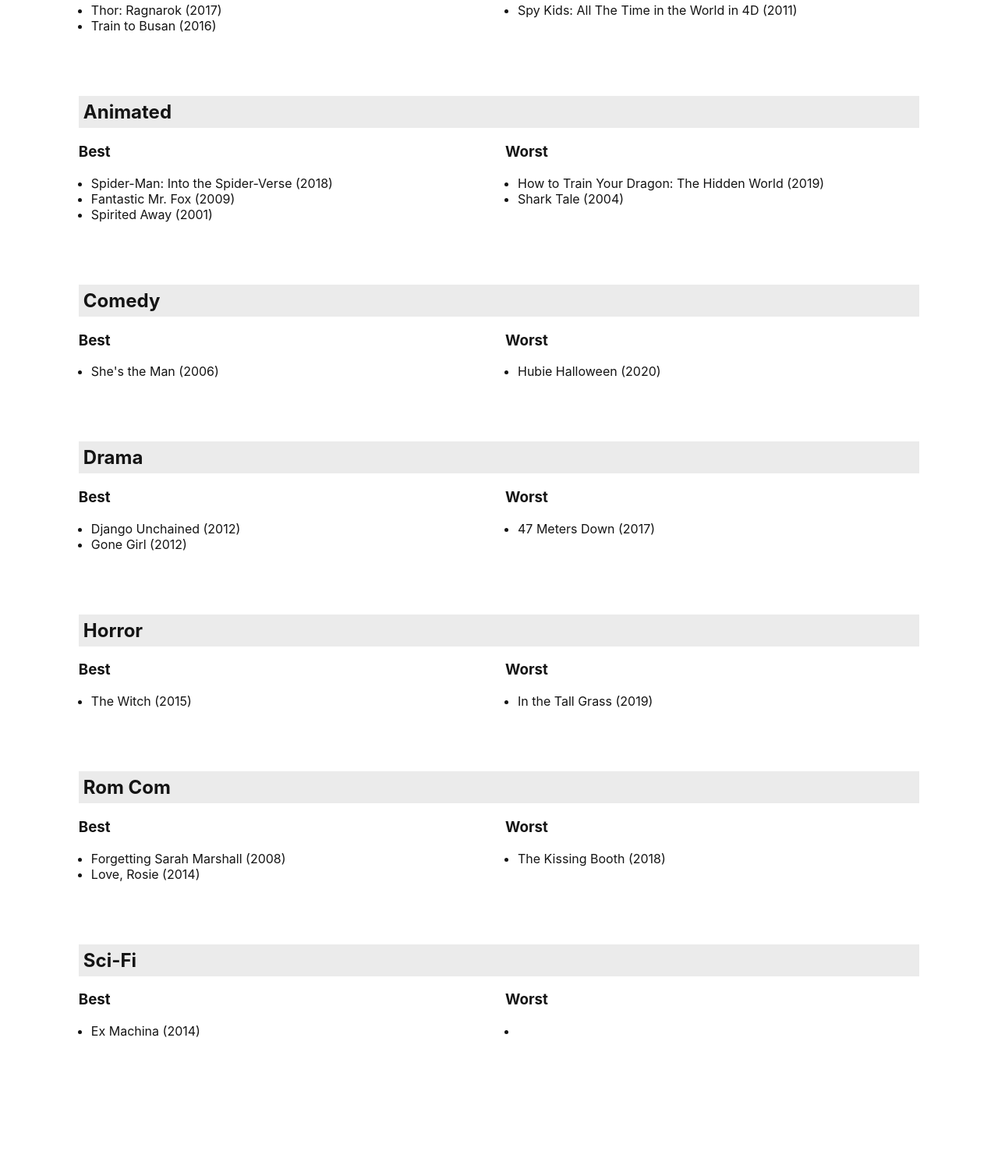
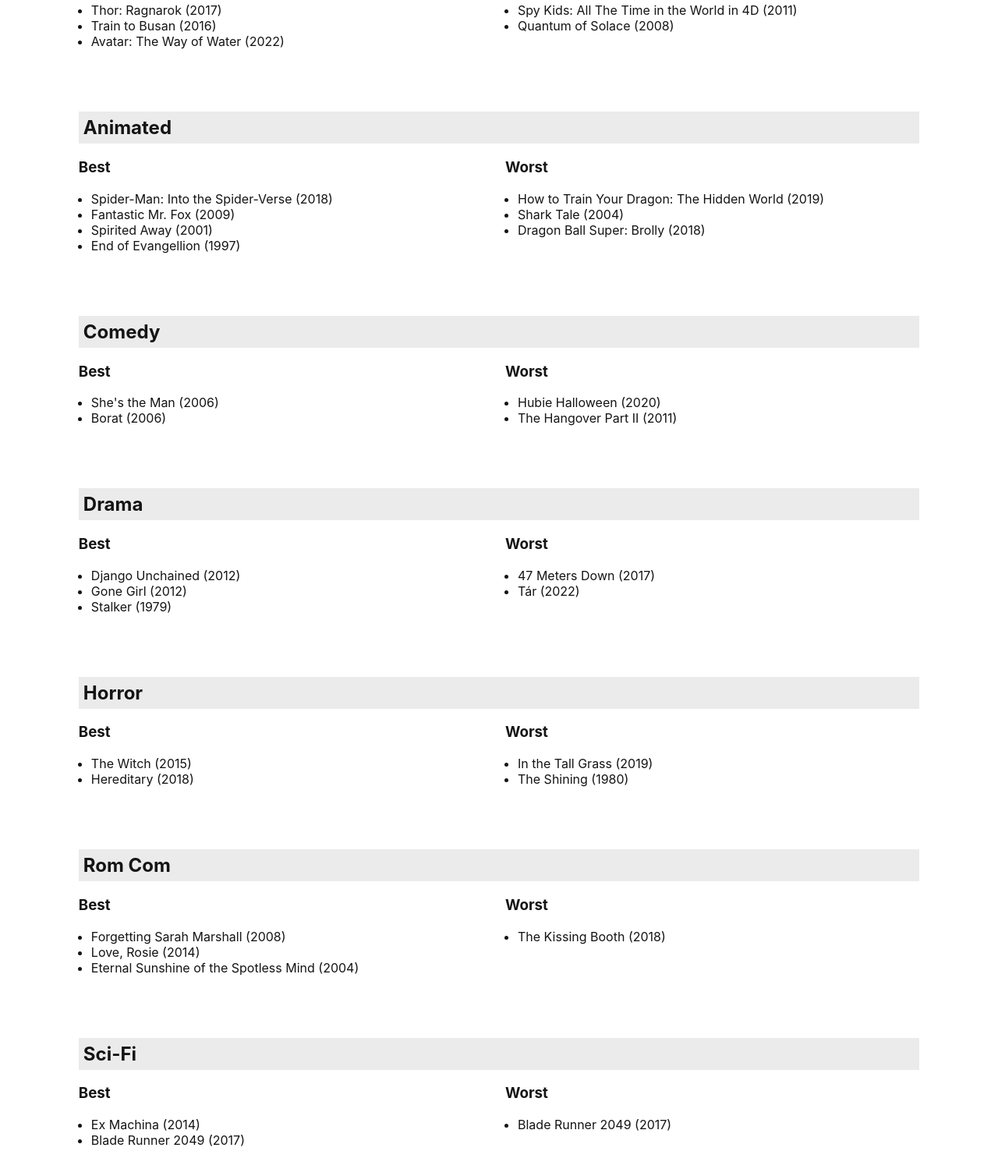
Before and after one commit to yoone12/ind-study-definitive-movie-list, a plain HTML site: page ind-study-definitive-movie-list/index.html in a window 1280 px wide. Shown: the part 270-1778 px from the top of the page at 78% size. Before the commit the page ends 1714 px from the top, so only its background shows below. Drawn offline with Linux system fonts and the light colour scheme.

Commit message:
Add content

```diff
--- a/ind-study-definitive-movie-list/index.html
+++ b/ind-study-definitive-movie-list/index.html
@@ -23,6 +23,7 @@
 					<ul>
 						<li><a href="https://www.rottentomatoes.com/m/thor_ragnarok_2017">Thor: Ragnarok (2017)</a></li>
 						<li><a href="https://www.rottentomatoes.com/m/train_to_busan">Train to Busan (2016)</a></li>
+						<li><a href="https://www.rottentomatoes.com/m/avatar_the_way_of_water">Avatar: The Way of Water (2022)</a></li>
 					</ul>
 				</section>
 
@@ -30,6 +31,7 @@
 					<h3>Worst</h3>
 					<ul>
 						<li><a href="https://www.rottentomatoes.com/m/spy_kids_all_the_time_in_the_world_in_4d">Spy Kids: All The Time in the World in 4D (2011)</a></li>
+						<li><a href="https://www.rottentomatoes.com/m/quantum_of_solace">Quantum of Solace (2008)</a></li>
 					</ul>
 				</section>
 			</div>
@@ -45,6 +47,7 @@
 						<li><a href="https://www.rottentomatoes.com/m/spider_man_into_the_spider_verse">Spider-Man: Into the Spider-Verse (2018)</a></li>
 						<li><a href="https://www.rottentomatoes.com/m/1197696-fantastic_mr_fox">Fantastic Mr. Fox (2009)</a></li>
 						<li><a href="https://www.rottentomatoes.com/m/spirited_away">Spirited Away (2001)</a></li>
+						<li><a href="https://www.rottentomatoes.com/m/neon_genesis_evangelion_the_end_of_evangelion">End of Evangellion (1997)</a></li>
 					</ul>
 				</section>
 
@@ -53,6 +56,7 @@
 					<ul>
 						<li><a href="https://www.rottentomatoes.com/m/how_to_train_your_dragon_the_hidden_world">How to Train Your Dragon: The Hidden World (2019)</a></li>
 						<li><a href="https://www.rottentomatoes.com/m/shark_tale">Shark Tale (2004)</a></li>
+						<li><a href="https://www.rottentomatoes.com/m/dragon_ball_super_broly">Dragon Ball Super: Brolly (2018)</a></li>
 					</ul>
 				</section>
 			</div>
@@ -66,6 +70,7 @@
 					<h3>Best</h3>
 					<ul>
 						<li><a href="https://www.rottentomatoes.com/m/shes_the_man">She's the Man (2006)</a></li>
+						<li><a href="https://www.rottentomatoes.com/m/borat">Borat (2006)</a></li>
 					</ul>
 				</section>
 
@@ -73,6 +78,7 @@
 					<h3>Worst</h3>
 					<ul>
 						<li><a href="https://www.rottentomatoes.com/m/hubie_halloween">Hubie Halloween (2020)</a></li>
+						<li><a href="https://www.rottentomatoes.com/m/the_hangover_2">The Hangover Part II (2011)</a></li>
 					</ul>
 				</section>
 			</div>
@@ -87,6 +93,7 @@
 					<ul>
 						<li><a href="https://www.rottentomatoes.com/m/django_unchained_2012">Django Unchained (2012)</a></li>
 						<li><a href="https://www.rottentomatoes.com/m/gone_girl">Gone Girl  (2012)</a></li>
+						<li><a href="https://www.rottentomatoes.com/m/1043378-stalker">Stalker (1979)</a></li>
 					</ul>
 				</section>
 
@@ -94,6 +101,8 @@
 					<h3>Worst</h3>
 					<ul>
 						<li><a href="https://www.rottentomatoes.com/m/47_meters_down">47 Meters Down (2017)</a></li>
+						<li><a href="https://www.rottentomatoes.com/m/tar_2022">Tár (2022)</a></li>
+
 					</ul>
 				</section>
 			</div>
@@ -107,6 +116,7 @@
 					<h3>Best</h3>
 					<ul>
 						<li><a href="https://www.rottentomatoes.com/m/the_witch_2016">The Witch (2015)</a></li>
+						<li><a href="https://www.rottentomatoes.com/m/hereditary">Hereditary (2018)</a></li>
 					</ul>
 				</section>
 
@@ -114,6 +124,7 @@
 					<h3>Worst</h3>
 					<ul>
 						<li><a href="https://www.rottentomatoes.com/m/in_the_tall_grass_2019">In the Tall Grass (2019)</a></li>
+						<li><a href="https://www.rottentomatoes.com/m/shining">The Shining (1980)</a></li>
 					</ul>
 				</section>
 			</div>
@@ -128,6 +139,8 @@
 					<ul>
 						<li><a href="https://www.rottentomatoes.com/m/forgetting_sarah_marshall">Forgetting Sarah Marshall (2008)</a></li>
 						<li><a href="https://www.rottentomatoes.com/m/love_rosie">Love, Rosie (2014)</a></li>
+						<li><a href="https://www.rottentomatoes.com/m/eternal_sunshine_of_the_spotless_mind">Eternal Sunshine of the Spotless Mind (2004)</a></li>
+
 					</ul>
 				</section>
 
@@ -148,13 +161,14 @@
 					<h3>Best</h3>
 					<ul>
 						<li><a href="https://www.rottentomatoes.com/m/ex_machina">Ex Machina (2014)</a></li>
+						<li><a href="https://www.rottentomatoes.com/m/blade_runner_2049">Blade Runner 2049 (2017)</a></li>
 					</ul>
 				</section>
 
 				<section class="category-best-worst worst">
 					<h3>Worst</h3>
 					<ul>
-						<li></li>
+						<li><a href="https://www.rottentomatoes.com/m/blade_runner_2049">Blade Runner 2049 (2017)</a></li>
 					</ul>
 				</section>
 			</div>
```
